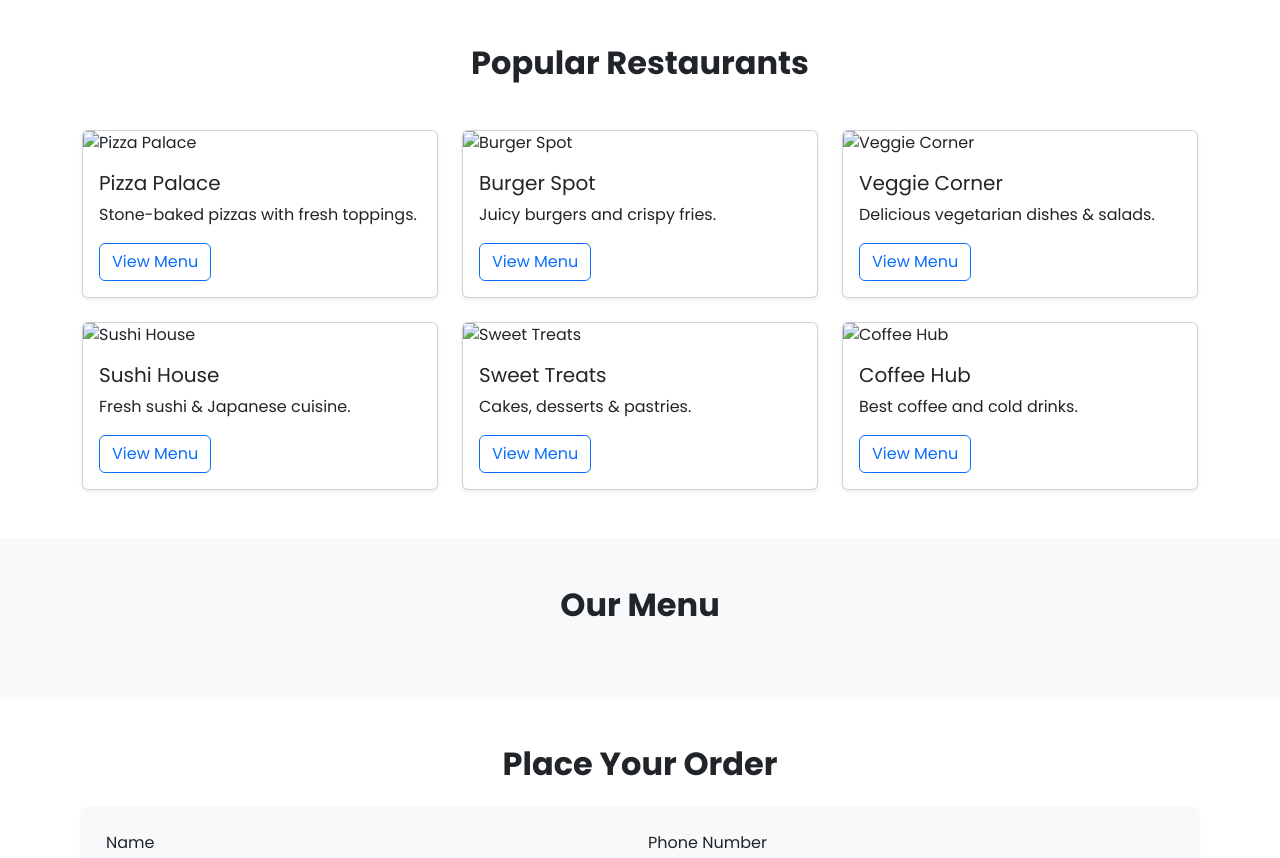
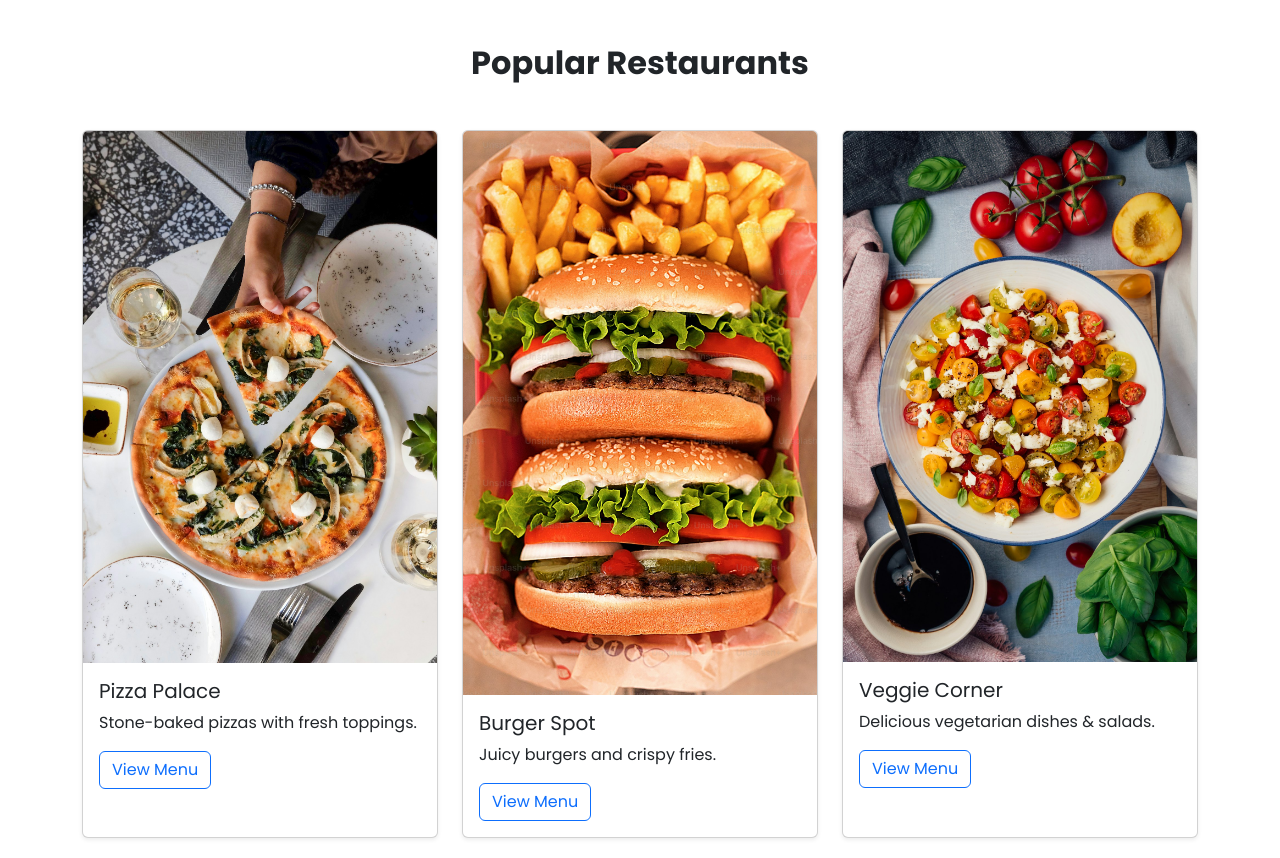
Before and after one commit to SaharSeerat/Sahar-Seerat-Foodie-Hun, a plain HTML site: page index.html in a window 1280 px wide. Shown: the part 700-1558 px from the top of the page. Drawn offline with nearby package versions, Linux system fonts and the light colour scheme.

Commit message:
Add files via upload

```diff
--- a/Style.css
+++ b/Style.css
@@ -7,7 +7,7 @@ html {
 }
 
 .hero {
-  background: url('images/hero.jpg') center center/cover no-repeat;
+  background: url('hero.jpg') center center/cover no-repeat;
   height: 80vh;
   position: relative;
 }
--- a/index.html
+++ b/index.html
@@ -51,7 +51,7 @@
         <!-- 6 Restaurant Cards -->
         <div class="col-lg-4 col-md-6">
           <div class="card h-100 shadow-sm restaurant-card">
-            <img src="images/restaurant1.jpeg" class="card-img-top" alt="Pizza Palace">
+            <img src="restaurant1.jpeg" class="card-img-top" alt="Pizza Palace">
             <div class="card-body">
               <h5 class="card-title">Pizza Palace</h5>
               <p class="card-text">Stone-baked pizzas with fresh toppings.</p>
@@ -61,7 +61,7 @@
         </div>
         <div class="col-lg-4 col-md-6">
           <div class="card h-100 shadow-sm restaurant-card">
-            <img src="images/restaurant2.jpeg" class="card-img-top" alt="Burger Spot">
+            <img src="restaurant2.jpeg" class="card-img-top" alt="Burger Spot">
             <div class="card-body">
               <h5 class="card-title">Burger Spot</h5>
               <p class="card-text">Juicy burgers and crispy fries.</p>
@@ -71,7 +71,7 @@
         </div>
         <div class="col-lg-4 col-md-6">
           <div class="card h-100 shadow-sm restaurant-card">
-            <img src="images/restaurant3.jpeg" class="card-img-top" alt="Veggie Corner">
+            <img src="restaurant3.jpeg" class="card-img-top" alt="Veggie Corner">
             <div class="card-body">
               <h5 class="card-title">Veggie Corner</h5>
               <p class="card-text">Delicious vegetarian dishes & salads.</p>
@@ -81,7 +81,7 @@
         </div>
         <div class="col-lg-4 col-md-6">
           <div class="card h-100 shadow-sm restaurant-card">
-            <img src="images/restaurant4.jpeg" class="card-img-top" alt="Sushi House">
+            <img src="restaurant4.jpeg" class="card-img-top" alt="Sushi House">
             <div class="card-body">
               <h5 class="card-title">Sushi House</h5>
               <p class="card-text">Fresh sushi & Japanese cuisine.</p>
@@ -91,7 +91,7 @@
         </div>
         <div class="col-lg-4 col-md-6">
           <div class="card h-100 shadow-sm restaurant-card">
-            <img src="images/restaurant5.jpeg" class="card-img-top" alt="Sweet Treats">
+            <img src="restaurant5.jpeg" class="card-img-top" alt="Sweet Treats">
             <div class="card-body">
               <h5 class="card-title">Sweet Treats</h5>
               <p class="card-text">Cakes, desserts & pastries.</p>
@@ -101,7 +101,7 @@
         </div>
         <div class="col-lg-4 col-md-6">
           <div class="card h-100 shadow-sm restaurant-card">
-            <img src="images/restaurant6.jpeg" class="card-img-top" alt="Coffee Hub">
+            <img src="restaurant6.jpeg" class="card-img-top" alt="Coffee Hub">
             <div class="card-body">
               <h5 class="card-title">Coffee Hub</h5>
               <p class="card-text">Best coffee and cold drinks.</p>
@@ -170,7 +170,7 @@
     <div class="container">
       <div class="row align-items-center">
         <div class="col-md-6 mb-4 mb-md-0">
-          <img src="images/about.jpeg" class="img-fluid rounded shadow-sm" alt="About">
+          <img src="about.jpeg" class="img-fluid rounded shadow-sm" alt="About">
         </div>
         <div class="col-md-6">
           <h2 class="fw-bold">About Foodie Hub</h2>
```
